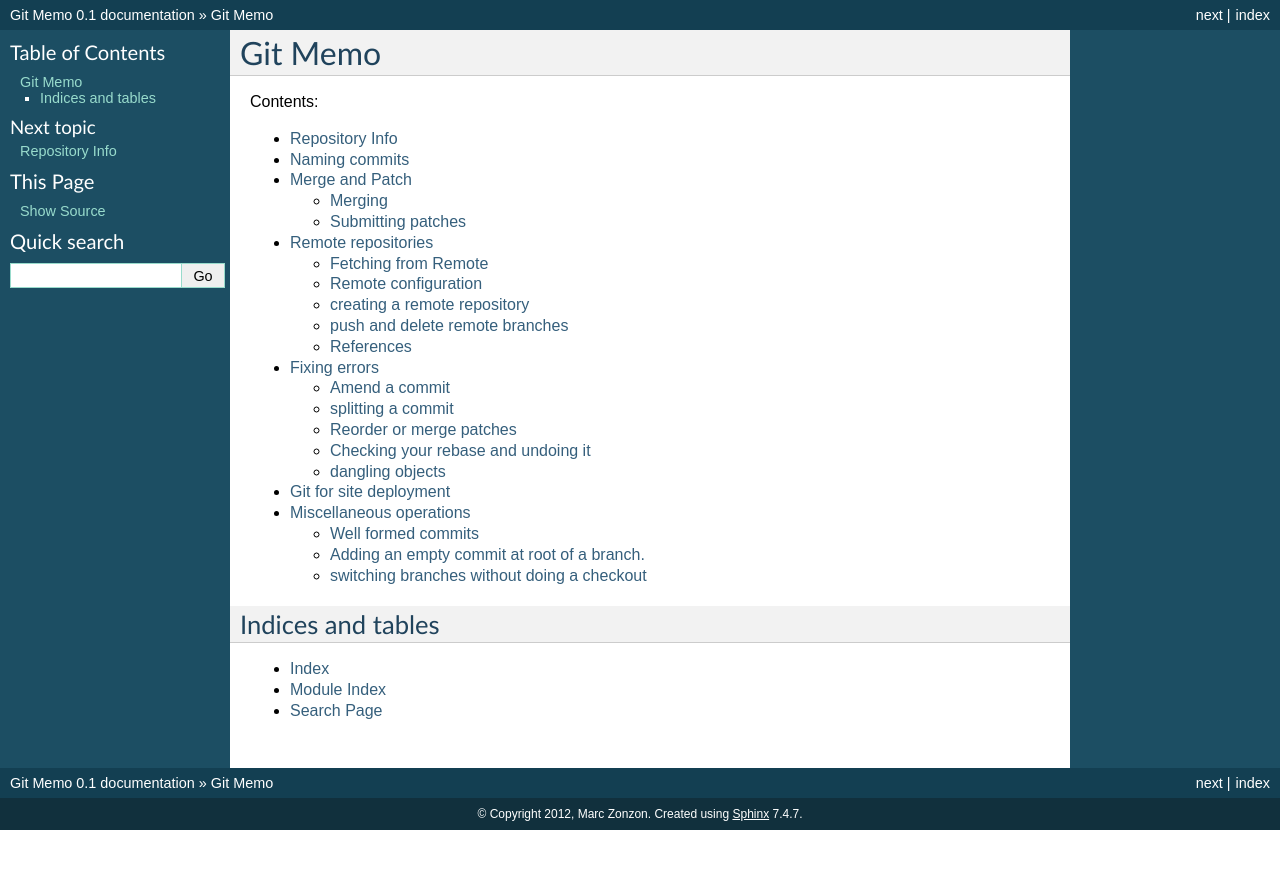
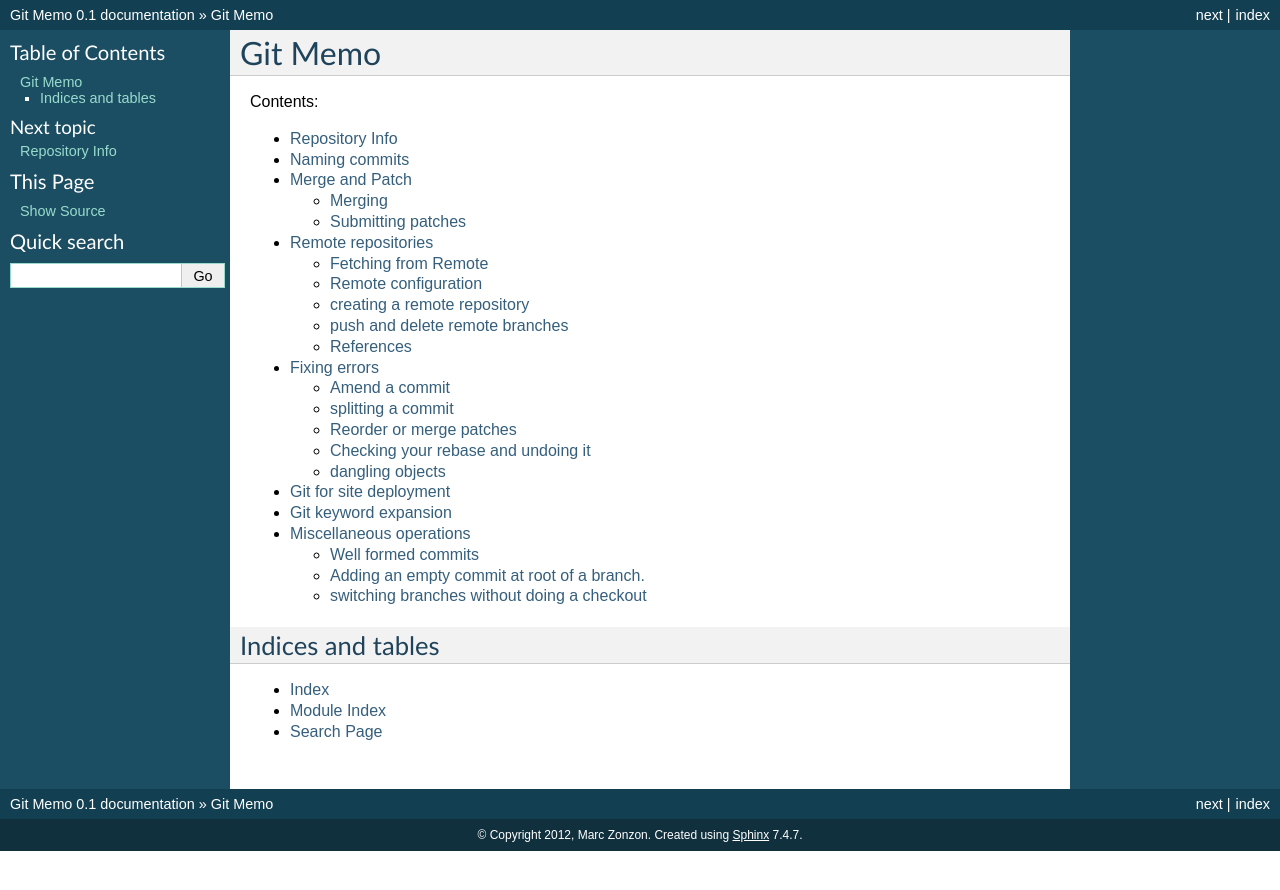
Before and after one commit to marczz/git-memo, a Sphinx documentation site: the page built from source/index.rst, in a window 1280 px wide. Shown: the top 890 px of the page. Built offline with Sphinx 7.4.7, drawn with Linux system fonts in a browser that asks for light colours.

Commit message:
index.rst: added git_archive.

```diff
--- a/source/index.rst
+++ b/source/index.rst
@@ -16,6 +16,7 @@ Contents:
    remote.rst
    error_fix.rst
    deploy.rst
+   git_archive.rst
    misc.rst
 
 Indices and tables
```
